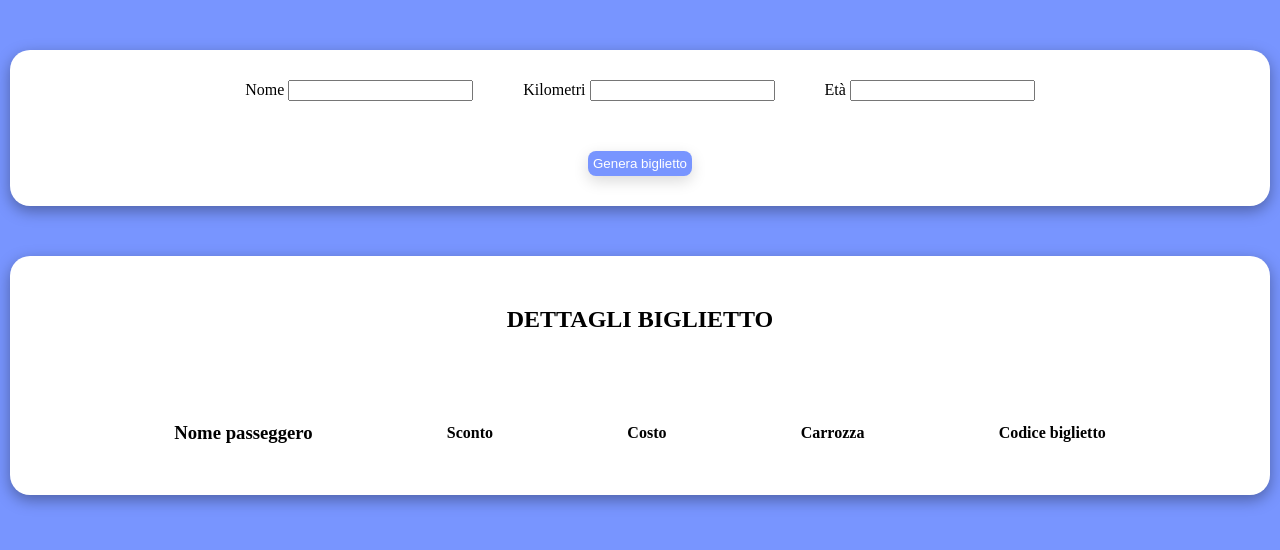
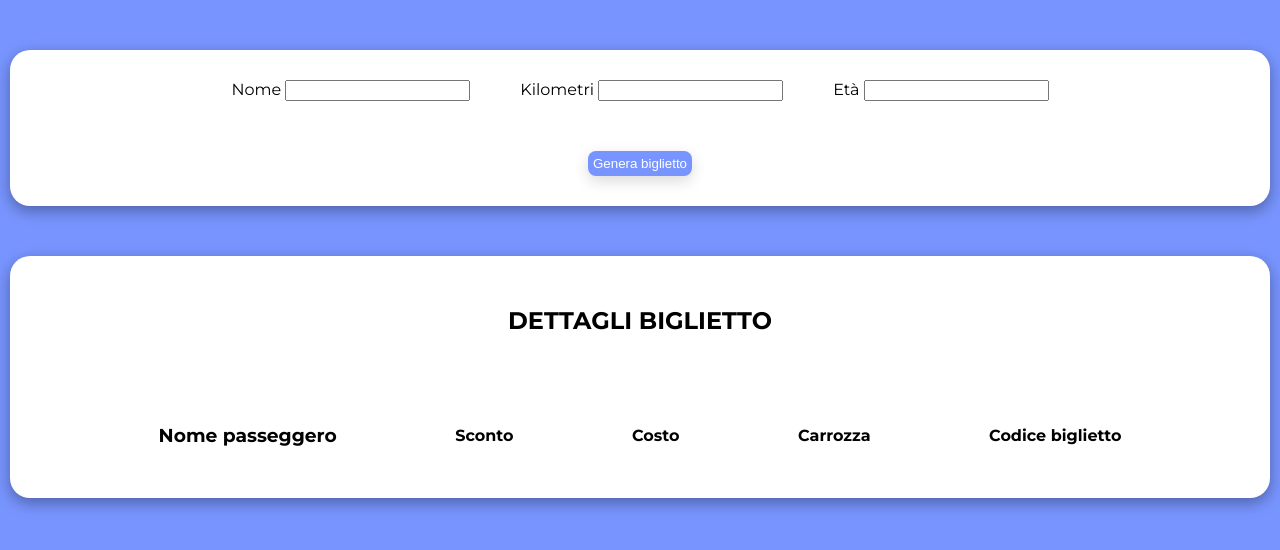
Before and after one commit to MatteoBarducci/js-biglietto-treno-form, a plain HTML site: page index.html in a window 1280 px wide. Drawn offline with Linux system fonts and the light colour scheme.

Commit message:
feat: add font

```diff
--- a/css/style.css
+++ b/css/style.css
@@ -1,3 +1,8 @@
+body{
+    background-color: rgb(120, 149, 255);
+    font-family: "Montserrat", sans-serif;
+}
+
 .form-container{
     max-width: 1200px;
     display: flex;
@@ -31,7 +36,3 @@ button{
     width: 100%;
     justify-content: space-evenly;
 }
-
-body{
-    background-color: rgb(120, 149, 255);
-}
--- a/index.html
+++ b/index.html
@@ -3,8 +3,14 @@
 <head>
     <meta charset="UTF-8">
     <meta name="viewport" content="width=device-width, initial-scale=1.0">
+    <!-- GOOGLE FONTS -->
+    <link rel="preconnect" href="https://fonts.googleapis.com">
+    <link rel="preconnect" href="https://fonts.gstatic.com" crossorigin>
+    <link href="https://fonts.googleapis.com/css2?family=Cabin:wght@700&family=Montserrat:ital,wght@0,100..900;1,100..900&family=Open+Sans:ital,wght@0,300..800;1,300..800&display=swap" rel="stylesheet">
+    <!-- LINK CSS -->
     <link rel="stylesheet" href="css/style.css">
-    <title>Document</title>
+
+    <title>Get your ticket</title>
 </head>
 <body>
     <div class="form-container">
```
